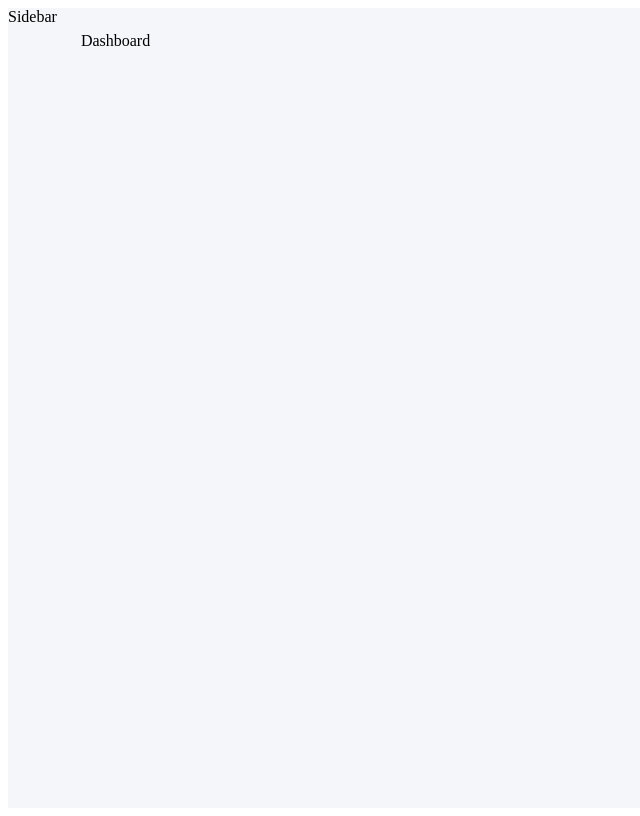
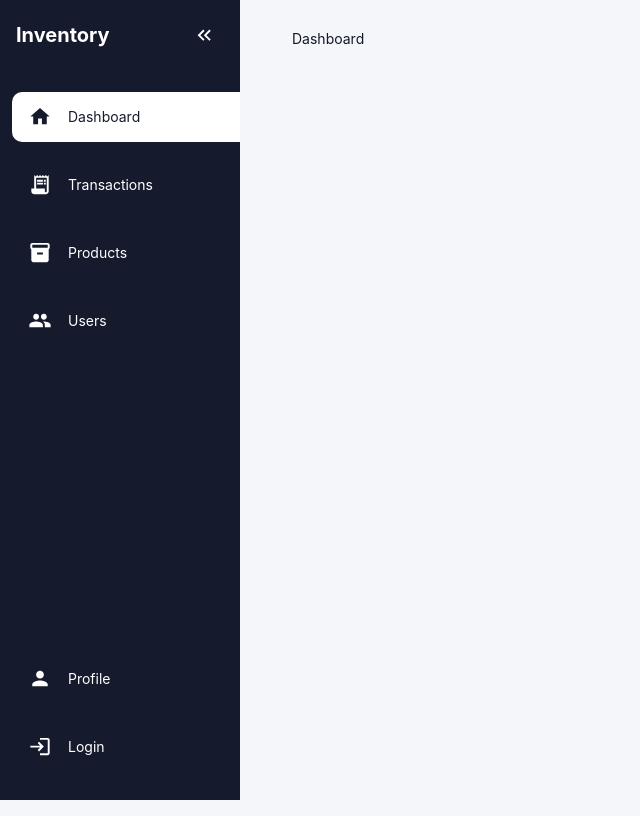
Before and after one commit to a3ela/inventory-management-system, a React app in the folder frontend/: page /dashboard in a window 1280 px wide. Shown: the whole page, without its empty margins (0-640 px from the left). Built offline with nearby package versions, Linux system fonts and the light colour scheme; the HTML template or start-up script is replaced by a standard one.

Commit message:
feat: add collapsible sidebar navigation

```diff
--- a/frontend/src/components/Sidebar/Sidebar.jsx
+++ b/frontend/src/components/Sidebar/Sidebar.jsx
@@ -1,5 +1,69 @@
+import { useState } from "react";
+import { NavLink } from "react-router-dom";
+import {
+  MdOutlineKeyboardDoubleArrowLeft,
+  MdOutlineKeyboardDoubleArrowRight,
+  MdHome,
+  MdPeople,
+  MdInventory2,
+  MdPerson,
+  MdLogin,
+  MdReceiptLong,
+} from "react-icons/md";
+
+import "./Sidebar.scss";
+
+const navItems = [
+  { path: "/dashboard", label: "Dashboard", icon: MdHome },
+  { path: "/transactions", label: "Transactions", icon: MdReceiptLong },
+  { path: "/products", label: "Products", icon: MdInventory2 },
+  { path: "/users", label: "Users", icon: MdPeople },
+  { path: "/profile", label: "Profile", icon: MdPerson },
+  { path: "/login", label: "Login", icon: MdLogin },
+];
+
 const Sidebar = () => {
-  return <div>Sidebar</div>;
+  const [collapsed, setCollapsed] = useState(false);
+
+  return (
+    <aside className={`sidebar ${collapsed ? "sidebar--collapsed" : ""}`}>
+      <div className="sidebar__header">
+        {!collapsed && <h1 className="sidebar__title">Inventory</h1>}
+
+        <button
+          className="sidebar__close-btn"
+          onClick={() => setCollapsed(!collapsed)}
+        >
+          {collapsed ? (
+            <MdOutlineKeyboardDoubleArrowRight />
+          ) : (
+            <MdOutlineKeyboardDoubleArrowLeft />
+          )}
+        </button>
+      </div>
+
+      <nav className="sidebar__nav">
+        <ul className="sidebar__nav-list">
+          {navItems.map((item) => (
+            <li
+              key={item.path}
+              className={item.label === "Profile" ? "sidebar__bottom" : ""}
+            >
+              <NavLink
+                to={item.path}
+                className={({ isActive }) =>
+                  `sidebar__nav-link ${isActive ? "active" : ""}`
+                }
+              >
+                <item.icon className="sidebar__icon" />
+                {!collapsed && <span>{item.label}</span>}
+              </NavLink>
+            </li>
+          ))}
+        </ul>
+      </nav>
+    </aside>
+  );
 };
 
 export default Sidebar;
--- /dev/null
+++ b/frontend/src/components/Sidebar/Sidebar.scss
@@ -0,0 +1,100 @@
+.sidebar {
+  position: fixed;
+  top: 0;
+  left: 0;
+  width: var(--sidebar-width);
+  height: 100vh;
+  background: var(--primary);
+  transition: width 0.3s ease;
+  overflow: hidden;
+  display: flex;
+  flex-direction: column;
+
+  &--collapsed {
+    width: var(--sidebar-collapsed-width);
+  }
+
+  &__header {
+    height: 70px;
+    padding: 0 1rem;
+    display: flex;
+    align-items: center;
+    justify-content: space-between;
+  }
+
+  &__title {
+    font-size: 1.25rem;
+    font-weight: 700;
+    color: var(--white);
+  }
+
+  &__close-btn {
+    width: 40px;
+    height: 40px;
+    display: grid;
+    place-items: center;
+    color: var(--white);
+    border: none;
+    background: transparent;
+    border-radius: 8px;
+    cursor: pointer;
+    font-size: 1.4rem;
+    transition: background 0.2s;
+
+    &:hover {
+      color: var(--text-secondary);
+    }
+  }
+
+  &__nav {
+    padding: 1rem 0;
+    flex: 1;
+    display: flex;
+    flex-direction: column;
+  }
+
+  &__nav-list {
+    list-style: none;
+    margin: 0;
+    padding: 0;
+    display: flex;
+    flex-direction: column;
+    flex: 1;
+  }
+
+  &__bottom {
+    margin-top: auto;
+  }
+
+  &__nav-link {
+    display: flex;
+    align-items: center;
+    gap: 1rem;
+    margin: 0.35rem 0 0.75rem 0.75rem;
+    padding: 0.85rem 1rem;
+    border-radius: 10px 0 0 10px;
+    text-decoration: none;
+    color: var(--white);
+    transition: all 0.2s;
+
+    &:hover {
+      background: var(--white);
+      color: var(--primary);
+    }
+
+    &.active {
+      background: var(--white);
+      color: var(--primary);
+    }
+  }
+
+  &__icon {
+    font-size: 1.45rem;
+    min-width: 24px;
+  }
+
+  &--collapsed &__nav-link {
+    justify-content: center;
+    padding: 0.85rem;
+  }
+}
--- a/frontend/src/components/layout/Layout.scss
+++ b/frontend/src/components/layout/Layout.scss
@@ -1,12 +1,26 @@
+$sidebar-width: 260px;
+$sidebar-collapsed-width: 72px;
+$transition: 0.28s cubic-bezier(0.4, 0, 0.2, 1);
+
 .layout {
   display: flex;
   height: 100vh;
   overflow: hidden;
-  background: #f5f6fa;
 
   &__content {
     flex: 1;
+    margin-left: $sidebar-width;
     overflow-y: auto;
-    padding: 24px;
+    padding: 28px 32px;
+    transition: margin-left $transition;
+    background: #f5f6fa;
+    border-radius: 20px 0 0 20px;
+    min-height: 100vh;
+  }
+
+  &--collapsed {
+    .layout__content {
+      margin-left: $sidebar-collapsed-width;
+    }
   }
 }
--- /dev/null
+++ b/frontend/src/index.scss
@@ -0,0 +1,47 @@
+* {
+  margin: 0;
+  padding: 0;
+  box-sizing: border-box;
+}
+
+:root {
+  --primary: #151a2d;
+  --primary-light: #eef2ff;
+  --danger: #ef4444;
+  --success: #22c55e;
+  --warning: #f59e0b;
+  --text-primary: #111827;
+  --text-secondary: #6b7280;
+  --border: #e5e7eb;
+  --bg: #f5f6fa;
+  --white: #ffffff;
+  --sidebar-width: 240px;
+  --sidebar-collapsed-width: 64px;
+}
+
+body {
+  font-family: "Inter", sans-serif;
+  background: var(--bg);
+  color: var(--text-primary);
+  font-size: 14px;
+  line-height: 1.5;
+}
+
+a {
+  text-decoration: none;
+  color: inherit;
+}
+
+button {
+  cursor: pointer;
+  border: none;
+  background: none;
+  font-family: inherit;
+}
+
+input,
+select,
+textarea {
+  font-family: inherit;
+  font-size: inherit;
+}
```
Also changed, not shown: frontend/src/main.jsx (+6 -6 lines), frontend/src/components/Sidebar/sidebar.scss (deleted).
